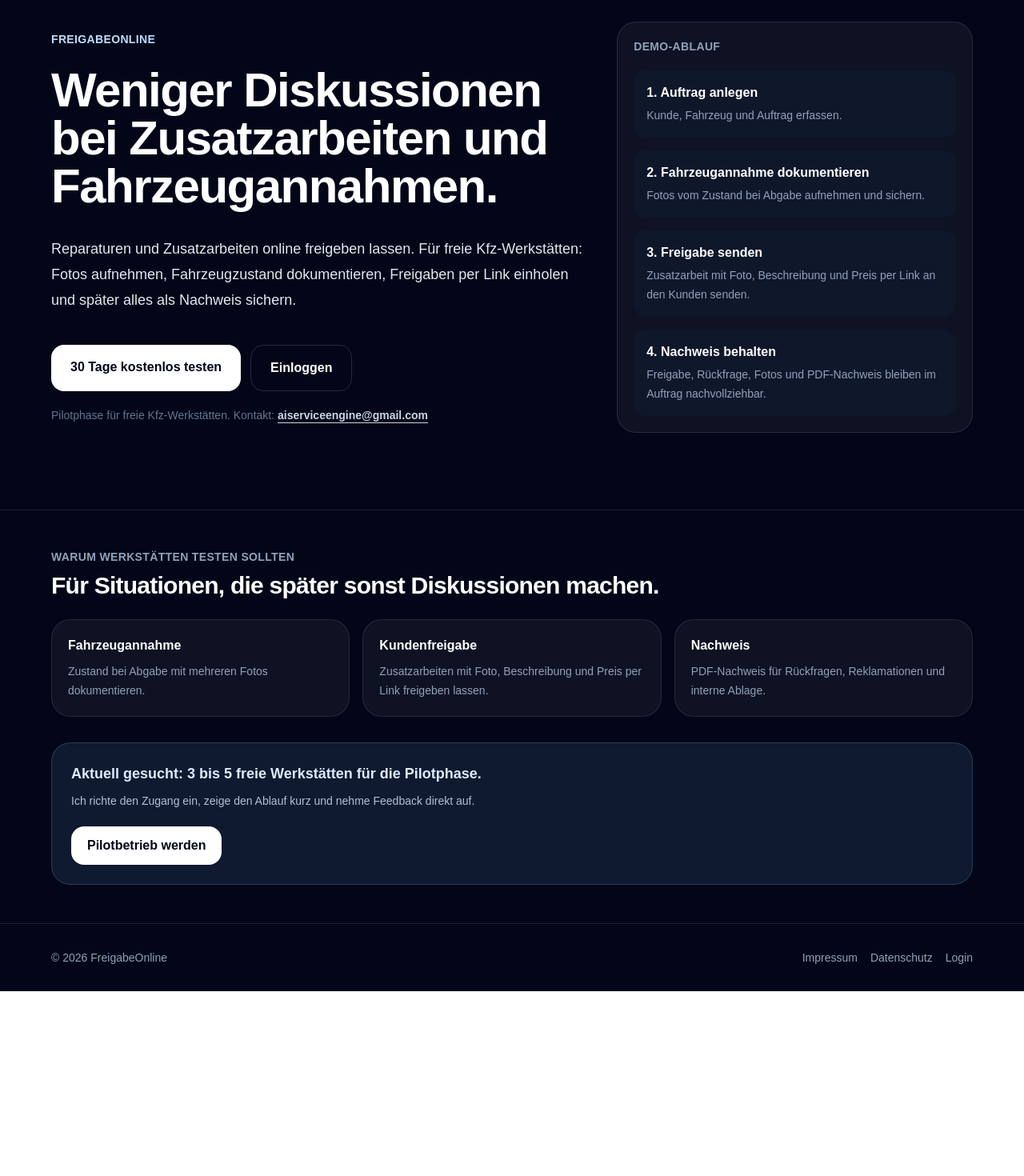
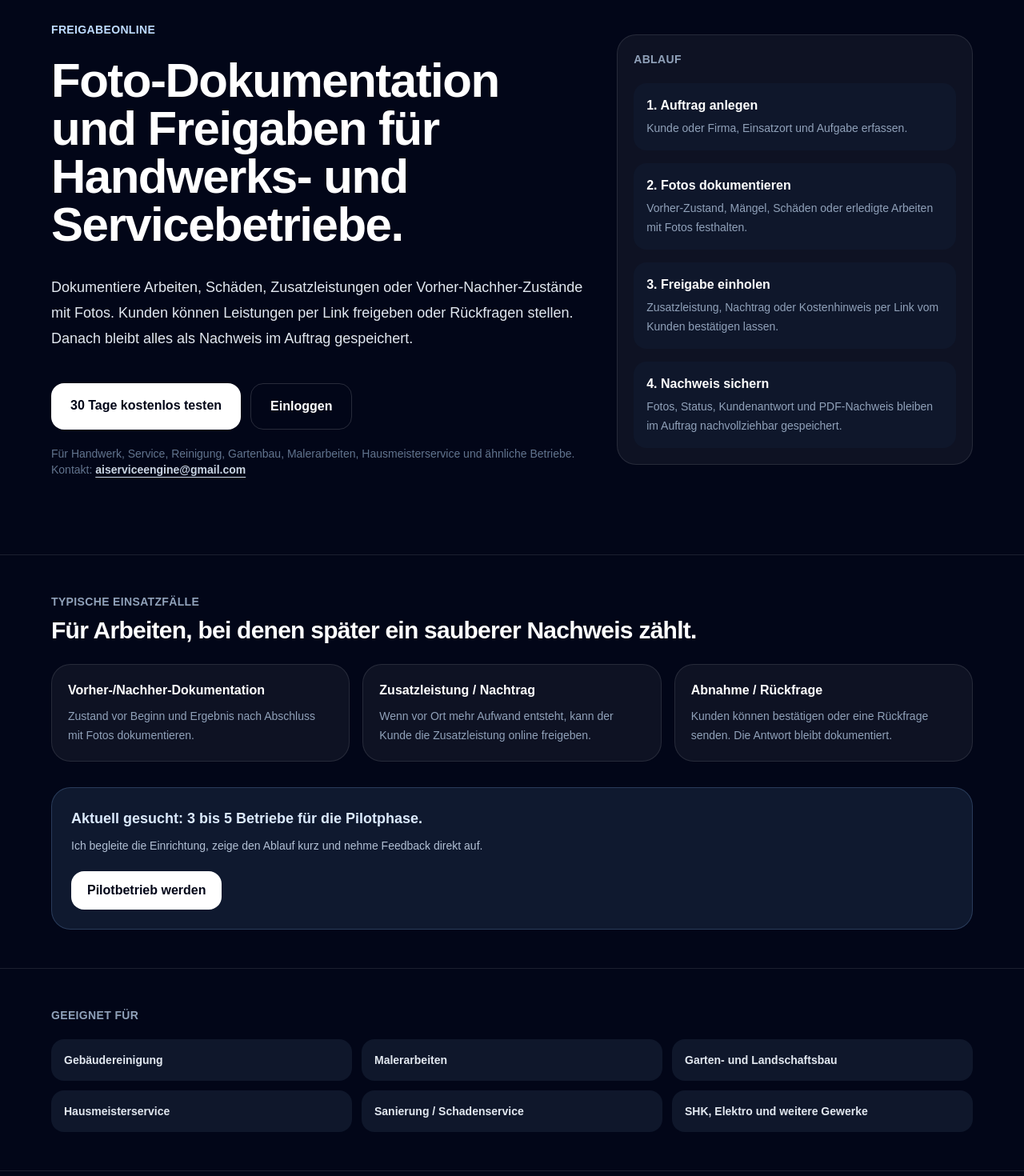
Before and after one commit to cedrikrie-byte/klarfreigabe, a Next.js app: page / in a window 1280 px wide. Shown: the part 140-1610 px from the top of the page at 80% size. Before the commit the page ends 1379 px from the top, so only its background shows below. Built offline with nearby package versions, Linux system fonts and the light colour scheme; no server answers.

Commit message:
Generalize landing pages for service businesses

```diff
--- a/src/app/page.tsx
+++ b/src/app/page.tsx
@@ -1,5 +1,5 @@
 import Link from "next/link";
-import { APP_NAME, APP_TAGLINE } from "@/lib/branding";
+import { APP_NAME } from "@/lib/branding";
 
 const CONTACT_EMAIL = "aiserviceengine@gmail.com";
 
@@ -24,7 +24,7 @@ export default function HomePage() {
               href="/pilotbetrieb"
               className="rounded-2xl bg-white px-4 py-2 text-sm font-semibold text-slate-950 transition hover:bg-slate-200 active:scale-[0.98]"
             >
-              Pilotbetrieb werden
+              Kostenlos testen
             </Link>
           </div>
         </div>
@@ -38,13 +38,15 @@ export default function HomePage() {
             </p>
 
             <h1 className="mt-6 max-w-4xl text-4xl font-bold tracking-tight sm:text-6xl">
-              Weniger Diskussionen bei Zusatzarbeiten und Fahrzeugannahmen.
+              Foto-Dokumentation und Freigaben für Handwerks- und
+              Servicebetriebe.
             </h1>
 
             <p className="mt-8 max-w-2xl text-lg leading-8 text-slate-200">
-              {APP_TAGLINE} Für freie Kfz-Werkstätten: Fotos aufnehmen,
-              Fahrzeugzustand dokumentieren, Freigaben per Link einholen und
-              später alles als Nachweis sichern.
+              Dokumentiere Arbeiten, Schäden, Zusatzleistungen oder
+              Vorher-Nachher-Zustände mit Fotos. Kunden können Leistungen per
+              Link freigeben oder Rückfragen stellen. Danach bleibt alles als
+              Nachweis im Auftrag gespeichert.
             </p>
 
             <div className="mt-10 flex flex-col gap-3 sm:flex-row">
@@ -64,7 +66,8 @@ export default function HomePage() {
             </div>
 
             <p className="mt-5 text-sm text-slate-500">
-              Pilotphase für freie Kfz-Werkstätten. Kontakt:{" "}
+              Für Handwerk, Service, Reinigung, Gartenbau, Malerarbeiten,
+              Hausmeisterservice und ähnliche Betriebe. Kontakt:{" "}
               <a
                 href={`mailto:${CONTACT_EMAIL}`}
                 className="font-semibold text-slate-300 underline underline-offset-4 transition hover:text-white"
@@ -76,37 +79,38 @@ export default function HomePage() {
 
           <div className="rounded-3xl border border-white/10 bg-white/5 p-5">
             <p className="text-sm font-semibold uppercase tracking-wide text-slate-400">
-              Demo-Ablauf
+              Ablauf
             </p>
 
             <div className="mt-5 space-y-4">
               <div className="rounded-2xl bg-slate-900 p-4">
                 <p className="font-semibold">1. Auftrag anlegen</p>
                 <p className="mt-1 text-sm leading-6 text-slate-400">
-                  Kunde, Fahrzeug und Auftrag erfassen.
+                  Kunde oder Firma, Einsatzort und Aufgabe erfassen.
                 </p>
               </div>
 
               <div className="rounded-2xl bg-slate-900 p-4">
-                <p className="font-semibold">2. Fahrzeugannahme dokumentieren</p>
+                <p className="font-semibold">2. Fotos dokumentieren</p>
                 <p className="mt-1 text-sm leading-6 text-slate-400">
-                  Fotos vom Zustand bei Abgabe aufnehmen und sichern.
+                  Vorher-Zustand, Mängel, Schäden oder erledigte Arbeiten mit
+                  Fotos festhalten.
                 </p>
               </div>
 
               <div className="rounded-2xl bg-slate-900 p-4">
-                <p className="font-semibold">3. Freigabe senden</p>
+                <p className="font-semibold">3. Freigabe einholen</p>
                 <p className="mt-1 text-sm leading-6 text-slate-400">
-                  Zusatzarbeit mit Foto, Beschreibung und Preis per Link an den
-                  Kunden senden.
+                  Zusatzleistung, Nachtrag oder Kostenhinweis per Link vom
+                  Kunden bestätigen lassen.
                 </p>
               </div>
 
               <div className="rounded-2xl bg-slate-900 p-4">
-                <p className="font-semibold">4. Nachweis behalten</p>
+                <p className="font-semibold">4. Nachweis sichern</p>
                 <p className="mt-1 text-sm leading-6 text-slate-400">
-                  Freigabe, Rückfrage, Fotos und PDF-Nachweis bleiben im Auftrag
-                  nachvollziehbar.
+                  Fotos, Status, Kundenantwort und PDF-Nachweis bleiben im
+                  Auftrag nachvollziehbar gespeichert.
                 </p>
               </div>
             </div>
@@ -118,43 +122,45 @@ export default function HomePage() {
         <div className="mx-auto max-w-6xl">
           <div className="mb-6">
             <p className="text-sm font-semibold uppercase tracking-wide text-slate-400">
-              Warum Werkstätten testen sollten
+              Typische Einsatzfälle
             </p>
             <h2 className="mt-2 text-3xl font-bold tracking-tight">
-              Für Situationen, die später sonst Diskussionen machen.
+              Für Arbeiten, bei denen später ein sauberer Nachweis zählt.
             </h2>
           </div>
 
           <div className="grid gap-4 sm:grid-cols-3">
             <div className="rounded-3xl border border-white/10 bg-white/5 p-5">
-              <p className="font-semibold">Fahrzeugannahme</p>
+              <p className="font-semibold">Vorher-/Nachher-Dokumentation</p>
               <p className="mt-2 text-sm leading-6 text-slate-400">
-                Zustand bei Abgabe mit mehreren Fotos dokumentieren.
+                Zustand vor Beginn und Ergebnis nach Abschluss mit Fotos
+                dokumentieren.
               </p>
             </div>
 
             <div className="rounded-3xl border border-white/10 bg-white/5 p-5">
-              <p className="font-semibold">Kundenfreigabe</p>
+              <p className="font-semibold">Zusatzleistung / Nachtrag</p>
               <p className="mt-2 text-sm leading-6 text-slate-400">
-                Zusatzarbeiten mit Foto, Beschreibung und Preis per Link
-                freigeben lassen.
+                Wenn vor Ort mehr Aufwand entsteht, kann der Kunde die
+                Zusatzleistung online freigeben.
               </p>
             </div>
 
             <div className="rounded-3xl border border-white/10 bg-white/5 p-5">
-              <p className="font-semibold">Nachweis</p>
+              <p className="font-semibold">Abnahme / Rückfrage</p>
               <p className="mt-2 text-sm leading-6 text-slate-400">
-                PDF-Nachweis für Rückfragen, Reklamationen und interne Ablage.
+                Kunden können bestätigen oder eine Rückfrage senden. Die Antwort
+                bleibt dokumentiert.
               </p>
             </div>
           </div>
 
           <div className="mt-8 rounded-3xl border border-blue-300/20 bg-blue-300/10 p-6">
             <p className="text-lg font-bold text-blue-100">
-              Aktuell gesucht: 3 bis 5 freie Werkstätten für die Pilotphase.
+              Aktuell gesucht: 3 bis 5 Betriebe für die Pilotphase.
             </p>
             <p className="mt-2 text-sm leading-6 text-blue-100/80">
-              Ich richte den Zugang ein, zeige den Ablauf kurz und nehme
+              Ich begleite die Einrichtung, zeige den Ablauf kurz und nehme
               Feedback direkt auf.
             </p>
 
@@ -164,6 +170,35 @@ export default function HomePage() {
             >
               Pilotbetrieb werden
             </Link>
+          </div>
+        </div>
+      </section>
+
+      <section className="border-t border-white/10 px-4 py-12 sm:px-6">
+        <div className="mx-auto max-w-6xl">
+          <p className="text-sm font-semibold uppercase tracking-wide text-slate-400">
+            Geeignet für
+          </p>
+
+          <div className="mt-5 grid gap-3 sm:grid-cols-3">
+            <div className="rounded-2xl bg-slate-900 p-4 text-sm font-semibold text-slate-200">
+              Gebäudereinigung
+            </div>
+            <div className="rounded-2xl bg-slate-900 p-4 text-sm font-semibold text-slate-200">
+              Malerarbeiten
+            </div>
+            <div className="rounded-2xl bg-slate-900 p-4 text-sm font-semibold text-slate-200">
+              Garten- und Landschaftsbau
+            </div>
+            <div className="rounded-2xl bg-slate-900 p-4 text-sm font-semibold text-slate-200">
+              Hausmeisterservice
+            </div>
+            <div className="rounded-2xl bg-slate-900 p-4 text-sm font-semibold text-slate-200">
+              Sanierung / Schadenservice
+            </div>
+            <div className="rounded-2xl bg-slate-900 p-4 text-sm font-semibold text-slate-200">
+              SHK, Elektro und weitere Gewerke
+            </div>
           </div>
         </div>
       </section>
--- a/src/app/pilotbetrieb/page.tsx
+++ b/src/app/pilotbetrieb/page.tsx
@@ -5,7 +5,7 @@ const CONTACT_EMAIL = "aiserviceengine@gmail.com";
 
 export default function PilotbetriebPage() {
   const mailSubject = encodeURIComponent(
-    `Pilotbetrieb für ${APP_NAME} werden`
+    `Pilotphase für ${APP_NAME} anfragen`
   );
 
   const mailBody = encodeURIComponent(
@@ -16,7 +16,8 @@ ich interessiere mich für die Pilotphase von ${APP_NAME}.
 Betrieb:
 Ansprechpartner:
 Telefon:
-Ort:
+Gewerk / Branche:
+Ort / Einsatzgebiet:
 
 Viele Grüße`
   );
@@ -62,12 +63,13 @@ Viele Grüße`
             </p>
 
             <h1 className="mt-4 max-w-3xl text-4xl font-bold tracking-tight sm:text-6xl">
-              Teste {APP_NAME} 30 Tage kostenlos in deiner Werkstatt.
+              Teste {APP_NAME} 30 Tage kostenlos in deinem Betrieb.
             </h1>
 
             <p className="mt-6 max-w-2xl text-lg leading-8 text-slate-200">
-              Für freie Kfz-Werkstätten, die Zusatzarbeiten, Fahrzeugannahmen
-              und Kundenfreigaben sauberer dokumentieren möchten.
+              Für Handwerks- und Servicebetriebe, die Arbeiten, Mängel,
+              Zusatzleistungen und Abnahmen einfacher mit Fotos dokumentieren
+              möchten.
             </p>
 
             <div className="mt-8 flex flex-col gap-3 sm:flex-row">
@@ -112,11 +114,11 @@ Viele Grüße`
               </div>
 
               <div className="rounded-2xl bg-slate-950/40 p-4">
-                Kurze Einführung in Auftrag, Foto-Doku, Freigabe und Nachweis
+                Kurze Einführung in Auftrag, Fotos, Freigabe und PDF-Nachweis
               </div>
 
               <div className="rounded-2xl bg-slate-950/40 p-4">
-                Feedback wird direkt für die Weiterentwicklung genutzt
+                Test mit echten Aufträgen, Einsatzorten oder Kundenfällen
               </div>
 
               <div className="rounded-2xl bg-slate-950/40 p-4">
@@ -134,29 +136,36 @@ Viele Grüße`
           </p>
 
           <h2 className="mt-2 max-w-3xl text-3xl font-bold tracking-tight">
-            Wenn später niemand mehr genau weiß, was vorher dokumentiert oder
-            freigegeben war.
+            Wenn später nachvollziehbar sein soll, was dokumentiert, besprochen
+            oder freigegeben wurde.
           </h2>
 
           <div className="mt-8 grid gap-4 sm:grid-cols-3">
             <div className="rounded-3xl border border-white/10 bg-white/5 p-5">
-              <p className="font-semibold">„Der Kratzer war vorher nicht da“</p>
+              <p className="font-semibold">
+                „Das war vorher schon beschädigt“
+              </p>
               <p className="mt-2 text-sm leading-6 text-slate-400">
-                Fahrzeugzustand bei Abgabe mit Fotos sichern.
+                Zustand vor Arbeitsbeginn oder vor Übergabe mit Fotos sichern.
               </p>
             </div>
 
             <div className="rounded-3xl border border-white/10 bg-white/5 p-5">
-              <p className="font-semibold">„Das habe ich nie freigegeben“</p>
+              <p className="font-semibold">
+                „Das habe ich nicht freigegeben“
+              </p>
               <p className="mt-2 text-sm leading-6 text-slate-400">
-                Zusatzarbeit mit Link, Zeitpunkt und Status dokumentieren.
+                Zusatzleistung oder Nachtrag per Link bestätigen lassen.
               </p>
             </div>
 
             <div className="rounded-3xl border border-white/10 bg-white/5 p-5">
-              <p className="font-semibold">„Was wurde eigentlich gemacht?“</p>
+              <p className="font-semibold">
+                „Was wurde eigentlich erledigt?“
+              </p>
               <p className="mt-2 text-sm leading-6 text-slate-400">
-                Fotos, Beschreibung, Preis und PDF-Nachweis im Auftrag behalten.
+                Fotos, Beschreibung, Preis/Kostenhinweis und PDF-Nachweis im
+                Auftrag behalten.
               </p>
             </div>
           </div>
@@ -174,8 +183,8 @@ Viele Grüße`
           </h2>
 
           <p className="mt-4 max-w-2xl text-sm leading-6 text-slate-300">
-            Schick kurz Betrieb, Ansprechpartner, Ort und Telefonnummer. Dann
-            können wir klären, ob {APP_NAME} zu deinem Werkstattablauf passt.
+            Schick kurz Betrieb, Ansprechpartner, Gewerk, Ort und Telefonnummer.
+            Dann können wir klären, ob {APP_NAME} zu deinem Ablauf passt.
           </p>
 
           <a
```
